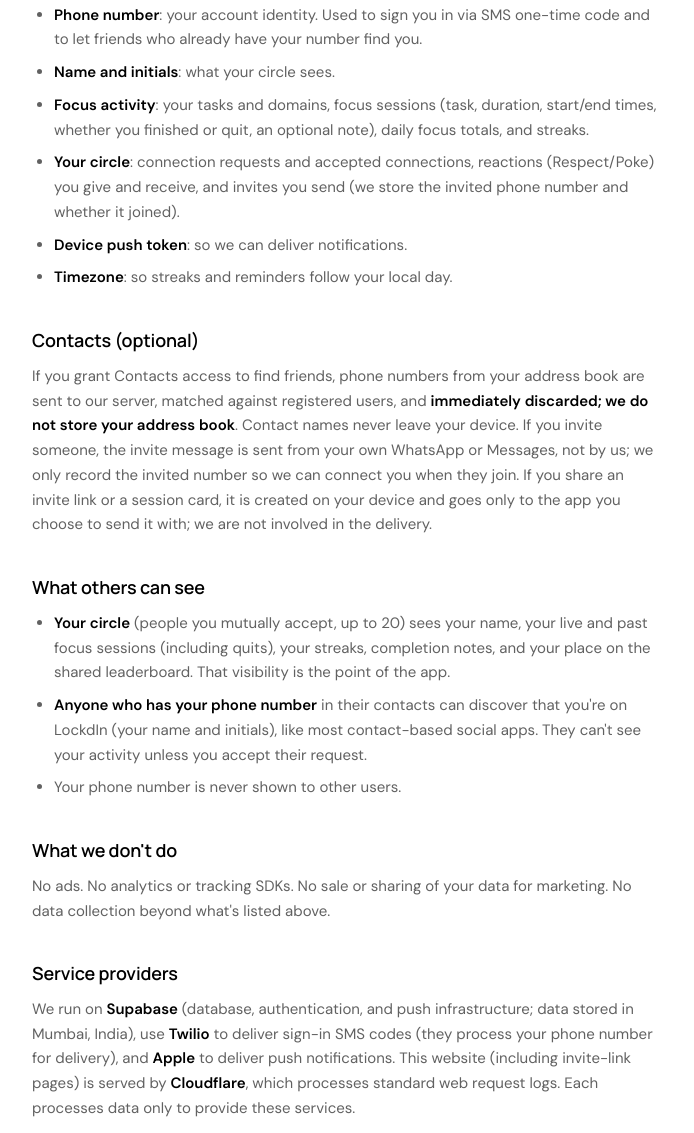
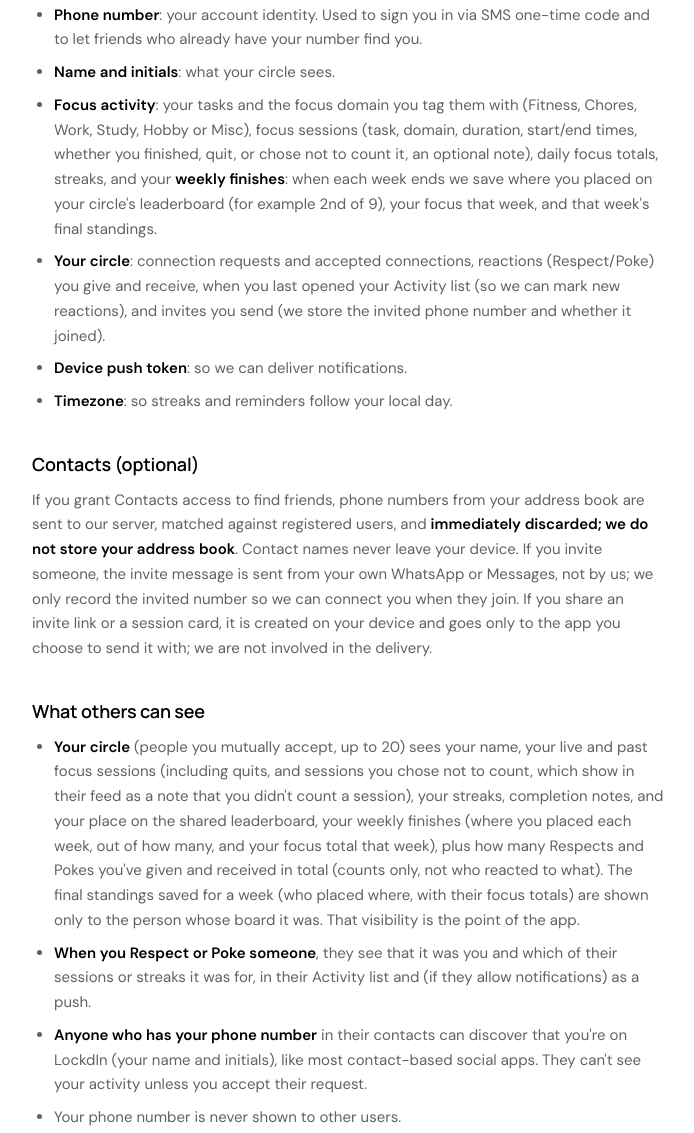
Before and after one commit to Pulkit-Sinha/portfolio-website, a plain HTML site: page lockdin/privacy/index.html in a window 1280 px wide. Shown: the part 419-1552 px from the top of the page, without its empty margins (292-986 px from the left). Drawn offline with Linux system fonts and the light colour scheme.

Commit message:
LockdIn privacy: 1.2 (domains, weekly finishes, activity, task pruning, uncounted sessions)
Co-Authored-By: Claude Opus 5.5 (1M context) <noreply@anthropic.com>

```diff
--- a/lockdin/privacy/index.html
+++ b/lockdin/privacy/index.html
@@ -57,7 +57,7 @@
 <div class="eyebrow"><span>Privacy policy</span></div>
 
 <h1>Your data, <span class="signal">exactly.</span></h1>
-<p class="updated">Effective August 20, 2026</p>
+<p class="updated">Effective September 27, 2026</p>
 
 <p>LockdIn is a social-accountability focus app made by Shereen and Pulkit ("we").
 This page describes exactly what data the app handles and why. Questions:
@@ -68,12 +68,15 @@ This page describes exactly what data the app handles and why. Questions:
   <li><strong>Phone number</strong>: your account identity. Used to sign you in via SMS one-time
       code and to let friends who already have your number find you.</li>
   <li><strong>Name and initials</strong>: what your circle sees.</li>
-  <li><strong>Focus activity</strong>: your tasks and domains, focus sessions (task, duration,
-      start/end times, whether you finished or quit, an optional note), daily focus totals, and
-      streaks.</li>
+  <li><strong>Focus activity</strong>: your tasks and the focus domain you tag them with (Fitness, Chores, Work, Study, Hobby or Misc), focus sessions (task, domain, duration,
+      start/end times, whether you finished, quit, or chose not to count it, an optional note), daily focus totals,
+      streaks, and your <strong>weekly finishes</strong>: when each week ends we save where you
+      placed on your circle's leaderboard (for example 2nd of 9), your focus that week, and that
+      week's final standings.</li>
   <li><strong>Your circle</strong>: connection requests and accepted connections, reactions
-      (Respect/Poke) you give and receive, and invites you send (we store the invited phone number
-      and whether it joined).</li>
+      (Respect/Poke) you give and receive, when you last opened your Activity list (so we can mark
+      new reactions), and invites you send (we store the invited phone number and whether it
+      joined).</li>
   <li><strong>Device push token</strong>: so we can deliver notifications.</li>
   <li><strong>Timezone</strong>: so streaks and reminders follow your local day.</li>
 </ul>
@@ -90,8 +93,15 @@ involved in the delivery.</p>
 <h2>What others can see</h2>
 <ul>
   <li><strong>Your circle</strong> (people you mutually accept, up to 20) sees your name, your live
-      and past focus sessions (including quits), your streaks, completion notes, and your place on
-      the shared leaderboard. That visibility is the point of the app.</li>
+      and past focus sessions (including quits, and sessions you chose not to count, which show
+      in their feed as a note that you didn't count a session), your streaks, completion notes, and your place on
+      the shared leaderboard, your weekly finishes (where you placed each week, out of how
+      many, and your focus total that week), plus how many Respects and Pokes you've given and received in total
+      (counts only, not who reacted to what). The final standings saved for a week (who placed
+      where, with their focus totals) are shown only to the person whose board it was. That visibility is the point of the app.</li>
+  <li><strong>When you Respect or Poke someone</strong>, they see that it was you and which of
+      their sessions or streaks it was for, in their Activity list and (if they allow
+      notifications) as a push.</li>
   <li><strong>Anyone who has your phone number</strong> in their contacts can discover that you're
       on LockdIn (your name and initials), like most contact-based social apps. They can't see
       your activity unless you accept their request.</li>
@@ -115,9 +125,13 @@ only read what the visibility rules above allow. Sensitive credentials never shi
 app.</p>
 
 <h2>Retention and deletion</h2>
-<p>We keep your data while your account exists. <strong>You can delete your account any time in
+<p>We keep your data while your account exists, with one exception: we keep only your 7 most
+recently used tasks, and older tasks are deleted automatically (your past sessions keep their task
+name). <strong>You can delete your account any time in
 the app</strong> (Profile → Delete account): this immediately and permanently deletes your
-account, sessions, streaks, connections, reactions, invites, and push tokens. Residual copies in
+account, sessions, streaks, weekly finishes, connections, reactions, invites, and push tokens,
+and removes you from the saved weekly standings of everyone in your circle. (They keep their own
+recorded finish, such as "2nd of 5".) Residual copies in
 encrypted infrastructure backups are purged on the provider's normal rotation schedule.</p>
 <p>So the app works offline, a copy of your own data (your profile, circle, feed, focus history,
 and any sessions you finish while offline) is also kept on your device and syncs to our servers
```
